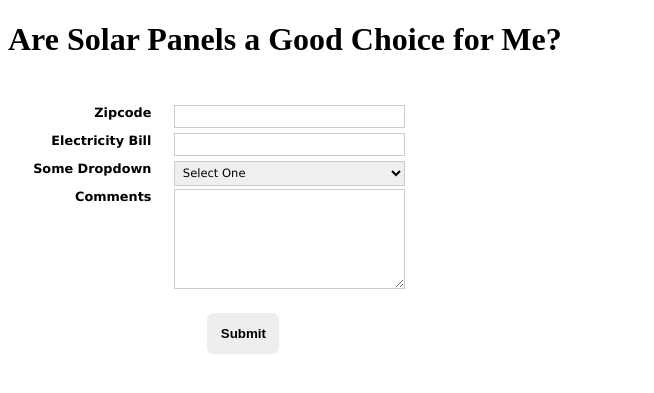
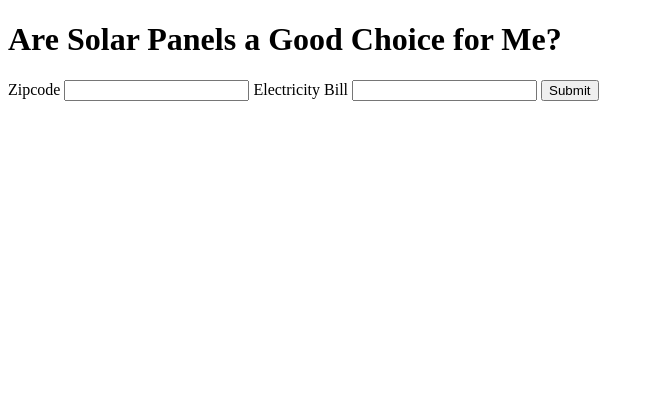
Before and after one commit to walkerdn489/FullStackProject-WeatherApp, a Flask app: page / in a window 1280 px wide. Shown: the part 116-509 px from the top of the page, without its empty margins (0-654 px from the left). Run offline with Flask 2, Linux system fonts and the light colour scheme.

Commit message:
--new inputs... old input were confusing

```diff
--- a/main.py
+++ b/main.py
@@ -11,17 +11,28 @@ from dataHelperFunctions import databaseHelpers
 
 
 import sqlite3
-from flask import Flask, render_template
+from flask import Flask, request, render_template
 
 app = Flask(__name__)
 
 
-con = sqlite3.connect('SolarDatbase.db')
+con = sqlite3.connect('SolarDatabase.db')
 cur = con.cursor()
 
 @app.route('/')
 def home():
    return render_template("home.html")
+
+@app.route('/', methods=('GET', 'POST'))
+def login():
+    if request.method == 'POST':
+        zipcode = request.form['zipcode']
+        electricity_bill = request.form['electricity_bill']
+
+        print(zipcode)
+        print(electricity_bill)
+
+    return render_template('home.html')
 
 @app.route('/about')
 def about():
--- a/templates/home.html
+++ b/templates/home.html
@@ -6,57 +6,6 @@
 <meta http-equiv="x-ua-compatible" content="ie=edge">
 <title>My Example</title>
 
-<!-- CSS -->
-<style>
-.myForm {
-font-family: "Lucida Sans Unicode", "Lucida Grande", sans-serif;
-font-size: 0.8em;
-width: 30em;
-padding: 1em;
-}
-
-.myForm * {
-box-sizing: border-box;
-}
-
-.myForm label {
-padding: 0;
-font-weight: bold;
-text-align: right;
-display: block;
-}
-
-.myForm input,
-.myForm select,
-.myForm textarea {
-margin-left: 2em;
-float: right;
-width: 20em;
-border: 1px solid #ccc;
-font-family: "Lucida Sans Unicode", "Lucida Grande", sans-serif;
-font-size: 0.9em;
-padding: 0.3em;
-}
-
-.myForm textarea {
-height: 100px;
-}
-
-.myForm button {
-padding: 1em;
-border-radius: 0.5em;
-background: #eee;
-border: none;
-font-weight: bold;
-margin-left: 14em;
-margin-top: 1.8em;
-}
-
-.myForm button:hover {
-background: #ccc;
-cursor: pointer;
-}
-</style>
 
 </head>
 <body>
@@ -65,39 +14,13 @@ cursor: pointer;
 
   <h1> Are Solar Panels a Good Choice for Me? </h1>
 
-<form class="myForm" method="get" enctype="application/x-www-form-urlencoded" action="/html/codes/html_form_handler.cfm">
-
-<p>
-<label>Zipcode
-<input type="number" name="customer_zipcode" required>
-</label>
-</p>
-
-<p>
-<label>Electricity Bill
-<input type="number" name="monthly_electricity_bill">
-</label>
-</p>
-
-<p>
-<label> Some Dropdown
-<select id="pickup_place" name="pickup_place">
-<option value="" selected="selected">Select One</option>
-<option value="option1" >Option 1</option>
-<option value="option2" >Option 2</option>
-</select>
-</label>
-</p>
-
-<p>
-<label>Comments
-<textarea name="comments" maxlength="500"></textarea>
-</label>
-</p>
-
-<p><button>Submit</button></p>
-
-</form>
+  <form method="post">
+    <label for="zipcode">Zipcode</label>
+    <input name="zipcode" id="zipcode" required>
+    <label for="electricity_bill">Electricity Bill</label>
+    <input name="electricity_bill" id="electricity_bill">
+    <input type="submit" value="Submit">
+  </form>
 
   {% endblock %}
 </body>
```
